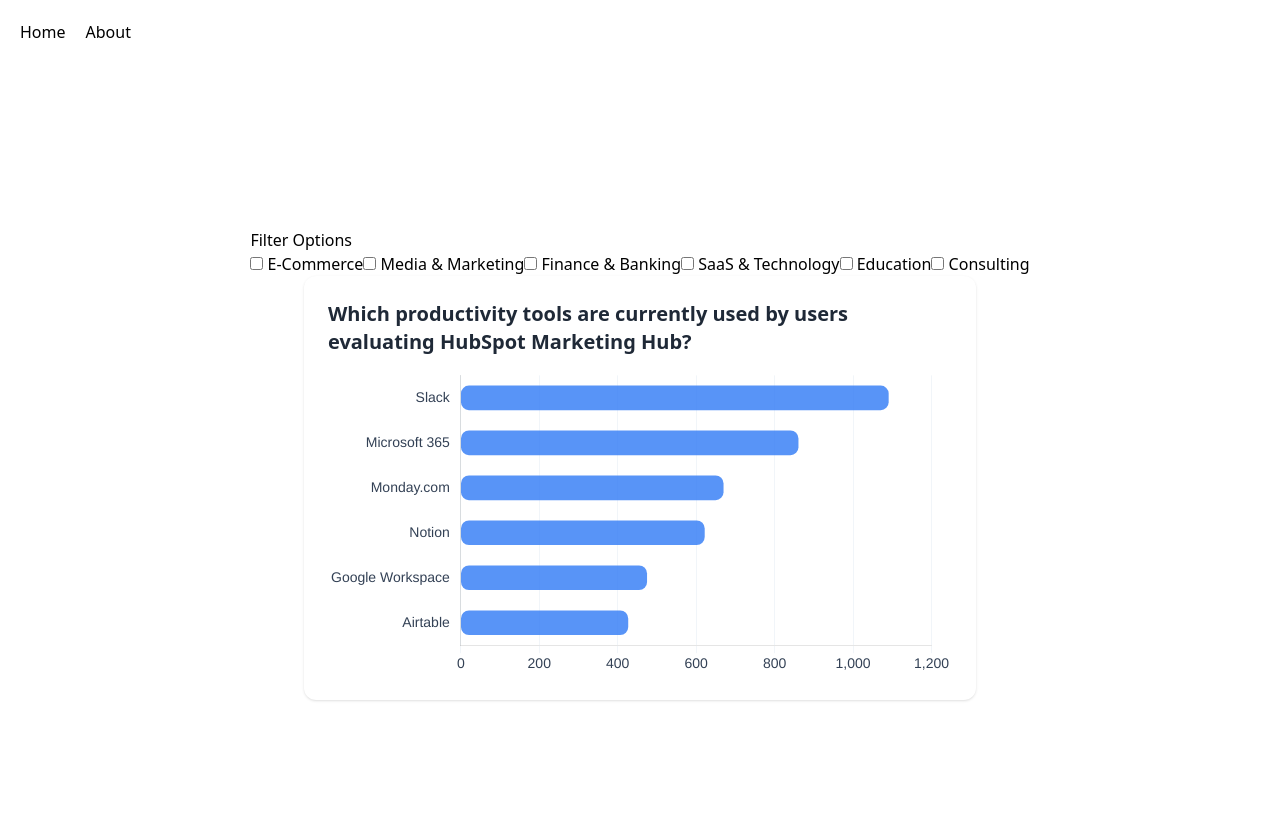
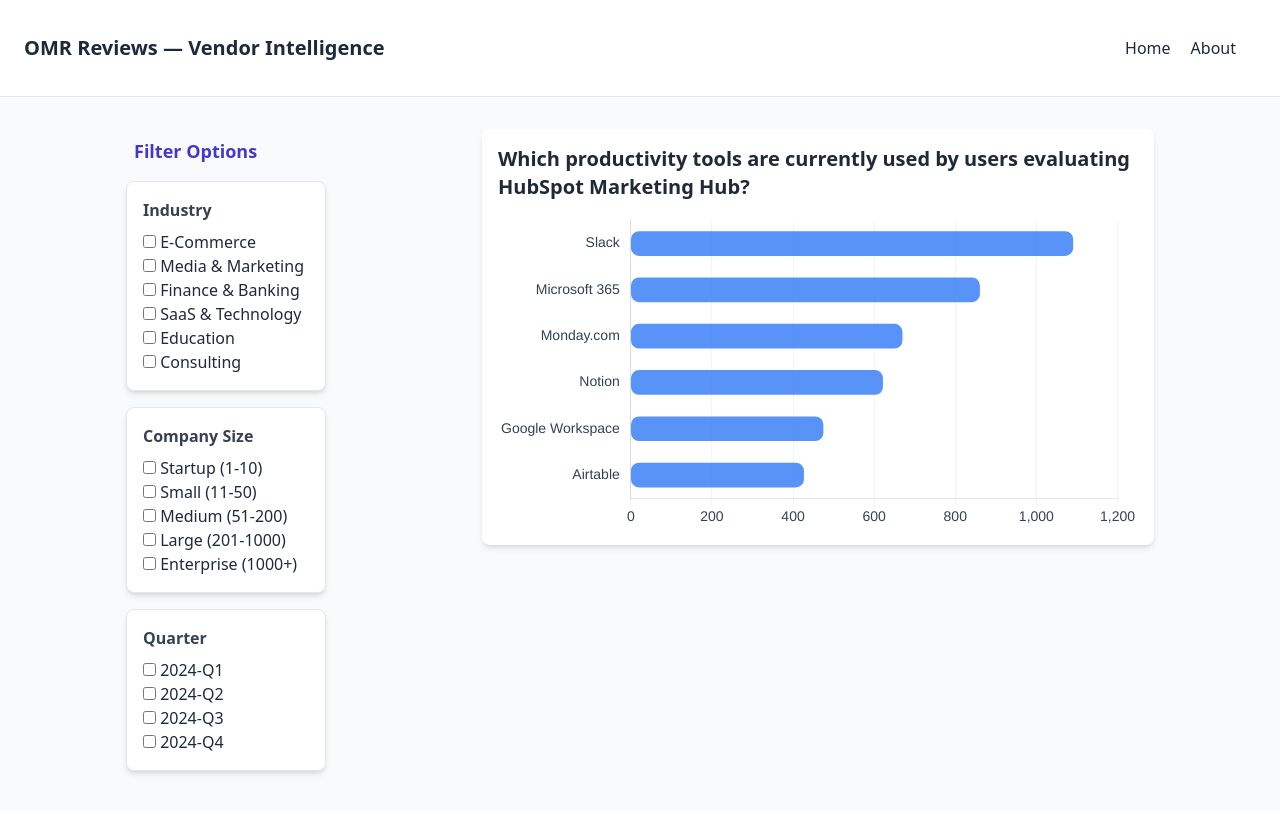
Before and after one commit to matheuscteo/OMRDashboard, a Nuxt app: page / in a window 1280 px wide. Shown: the top 814 px of the page. Built offline with nearby package versions, Linux system fonts and the light colour scheme.

Commit message:
feat: Add all filters and improve UI styling

```diff
--- a/components/BarChart.vue
+++ b/components/BarChart.vue
@@ -70,7 +70,7 @@
 
 <template>
   <div
-    class="w-full max-w-2xl mx-auto bg-white rounded-xl shadow p-6 flex flex-col justify-center"
+    class="flex flex-col items-center p-4 bg-white rounded-lg shadow-md w-full max-w-2xl"
   >
     <h2 class="text-xl font-semibold text-gray-800 mb-2">
       {{ props.data.title }}
--- a/components/FilterOptions.vue
+++ b/components/FilterOptions.vue
@@ -1,25 +1,35 @@
 <script lang="ts" setup>
-import type { FilterState } from "~/types";
-
-const industryOptions = [
-  "E-Commerce",
-  "Media & Marketing",
-  "Finance & Banking",
-  "SaaS & Technology",
-  "Education",
-  "Consulting",
-];
-const props = defineProps<{ filters: string[] }>();
+import { INDUSTRIES, COMPANY_SIZES, QUARTERS } from "~/constants/filterOptions";
+const props = defineProps<{
+  filters: string[];
+  category: string;
+  title: string;
+}>();
 
 const emit = defineEmits<{
   (e: "update-filters", updateFilter: string): void;
 }>();
+let options: readonly string[];
+switch (props.category) {
+  case "industry":
+    options = INDUSTRIES;
+    break;
+  case "companySize":
+    options = COMPANY_SIZES;
+    break;
+  case "quarter":
+    options = QUARTERS;
+    break;
+  default:
+    options = [];
+}
 </script>
 
 <template>
   <div>
-    <h3>Filter Options</h3>
-    <label v-for="option in industryOptions" :key="option">
+    <div class="flex flex-col border p-4 rounded-lg bg-white shadow-md my-2">
+      <h4 class="text-md font-semibold text-gray-700 mb-2">{{ title }}</h4>
+      <label v-for="option in options" :key="option">
         <input
           type="checkbox"
           :value="option"
@@ -29,4 +39,5 @@
         {{ option }}
       </label>
     </div>
+  </div>
 </template>
--- a/components/NavBar.vue
+++ b/components/NavBar.vue
@@ -1,6 +1,6 @@
 <script lang="ts" setup></script>
 <template>
-  <div class="w-full">
+  <div class="">
     <ul class="flex gap-5 p-5">
       <li key="home"><NuxtLink to="/">Home</NuxtLink></li>
       <li key="about"><NuxtLink to="/about">About</NuxtLink></li>
--- /dev/null
+++ b/constants/filterOptions.ts
@@ -0,0 +1,18 @@
+export const INDUSTRIES = [
+  'E-Commerce',
+  'Media & Marketing',
+  'Finance & Banking',
+  'SaaS & Technology',
+  'Education',
+  'Consulting',
+] as const
+
+export const COMPANY_SIZES = [
+  'Startup (1-10)',
+  'Small (11-50)',
+  'Medium (51-200)',
+  'Large (201-1000)',
+  'Enterprise (1000+)',
+] as const
+
+export const QUARTERS = ['2024-Q1','2024-Q2','2024-Q3','2024-Q4'] as const
--- a/layouts/default.vue
+++ b/layouts/default.vue
@@ -1,8 +1,14 @@
 <script lang="ts" setup></script>
 <template>
-  <div>
-    <NavBar />
-    <main class="flex flex-col items-center justify-center min-h-screen">
+  <div class="min-h-screen bg-slate-50 text-slate-800">
+    <header class="border-b bg-white w-full">
+      <div class="px-6 py-4 flex items-center justify-between">
+        <h1 class="text-xl font-semibold">OMR Reviews — Vendor Intelligence</h1>
+        <NavBar />
+      </div>
+    </header>
+
+    <main class="mx-auto max-w-7xl px-6 py-8">
       <slot />
     </main>
   </div>
--- a/pages/index.vue
+++ b/pages/index.vue
@@ -52,14 +52,36 @@
 </script>
 
 <template>
-  <div>
+  <div class="flex w-full max-w-6xl mx-auto justify-around items-start gap-8">
+    <aside class="min-w-[200px] flex flex-col">
+      <h3 class="text-lg font-semibold text-indigo-700 p-2">Filter Options</h3>
       <FilterOptions
         :filters="filters.industry"
+        :category="'industry'"
+        :title="'Industry'"
         @update-filters="handleUpdateFilters($event, 'industry')"
       />
+
+      <FilterOptions
+        :filters="filters.companySize"
+        :category="'companySize'"
+        :title="'Company Size'"
+        @update-filters="handleUpdateFilters($event, 'companySize')"
+      />
+
+      <FilterOptions
+        :filters="filters.quarter"
+        :category="'quarter'"
+        :title="'Quarter'"
+        @update-filters="handleUpdateFilters($event, 'quarter')"
+      />
+    </aside>
+
+    <section class="max-w-full min-w-[600px]">
       <div v-if="loading">Loading...</div>
       <div v-else-if="error">Error loading data.</div>
       <BarChart v-else-if="data" :data="data" />
       <div v-else>No data available.</div>
+    </section>
   </div>
 </template>
```
Lines whose indentation alone changed are shown as unchanged.
